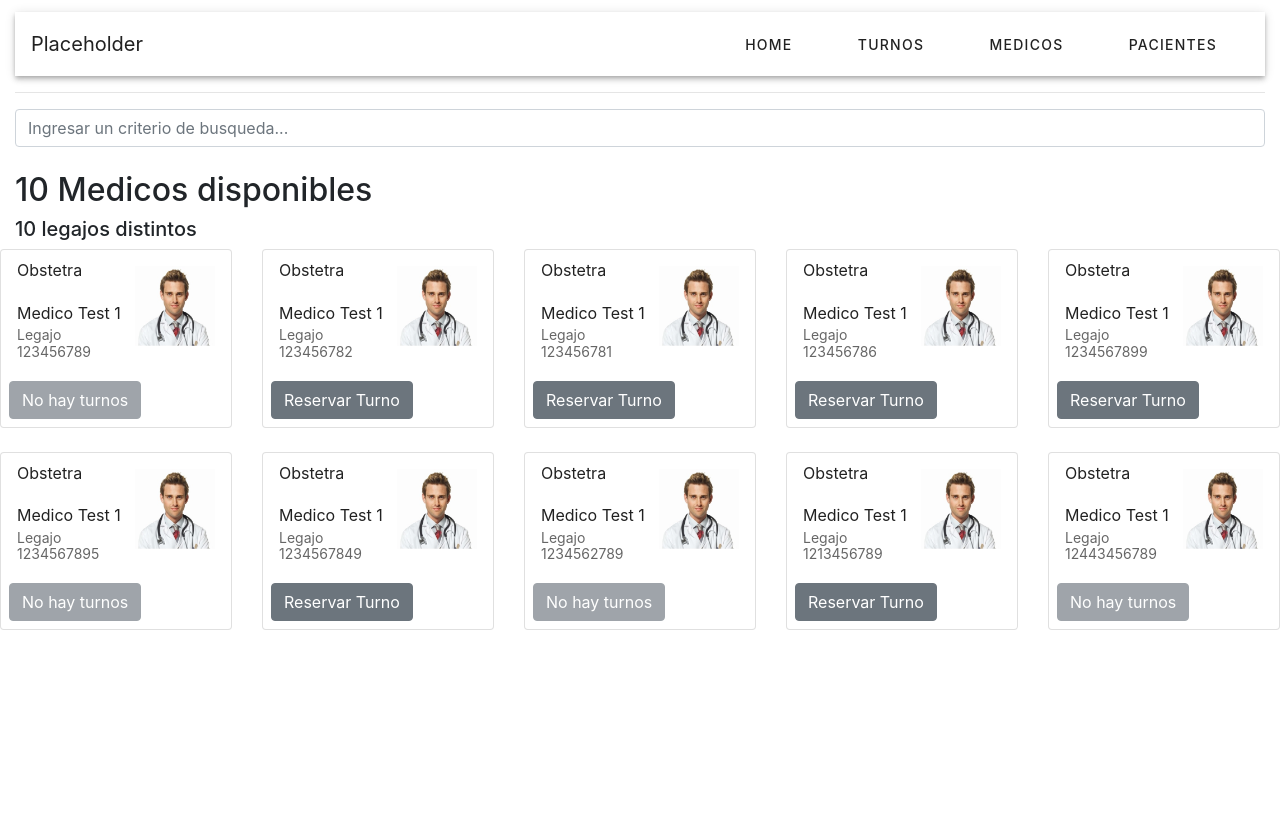
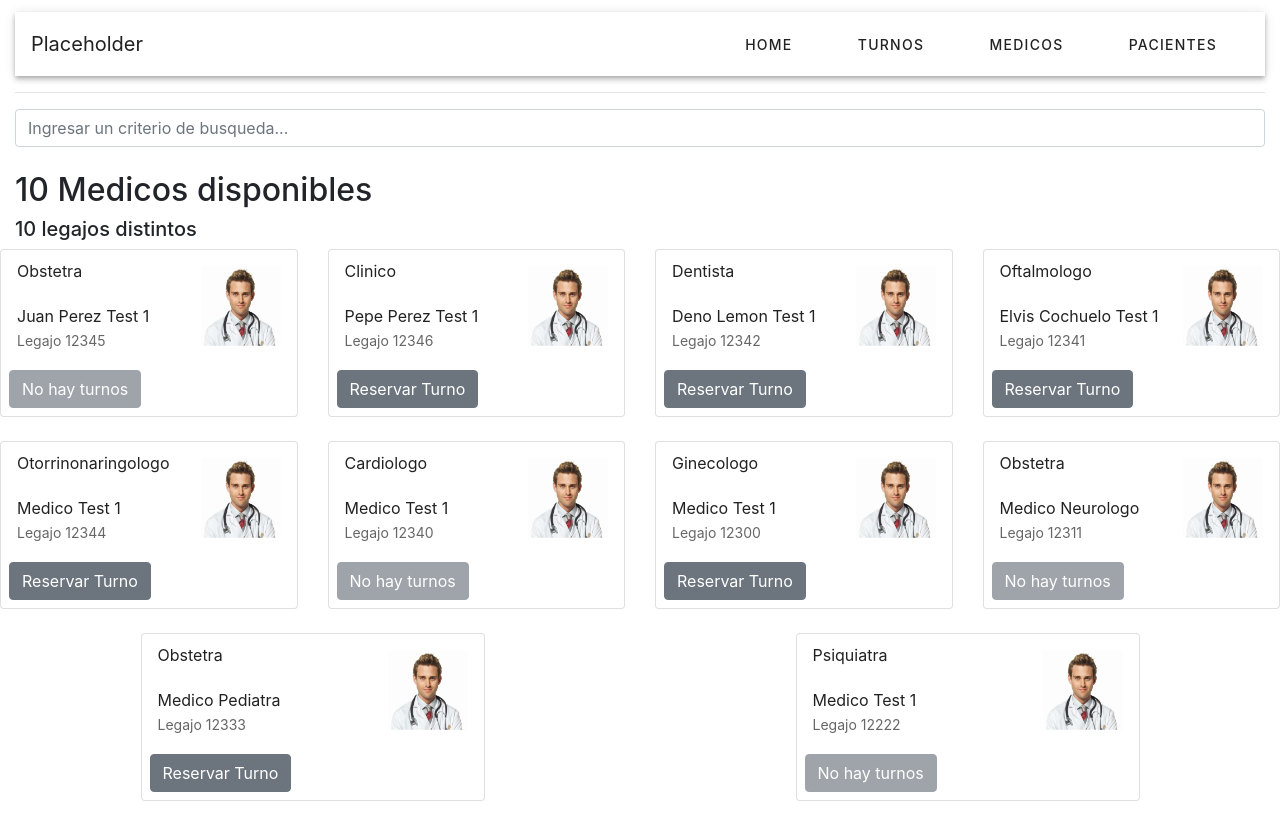
Before and after one commit to denulemos/nt2-vue, a Vue app: page /#/turnos in a window 1280 px wide. Built offline with nearby package versions, Linux system fonts and the light colour scheme.

Commit message:
nuevos css

```diff
--- a/src/components/home.vue
+++ b/src/components/home.vue
@@ -18,17 +18,5 @@
 </template>
 
 <style scoped>
-.v-application .align-center{
-   -webkit-box-align:unset!important;
-   align-items:unset!important;
-}
-.theme--light.v-application{
-   background: none;
-}
-.lighten-2 {
-max-height: 621px;
-}
-.v-image__image .v-image__image--cover{
-height: 622px;
-}
+@import '../styles/home.css';
 </style>
--- a/src/components/turnos.vue
+++ b/src/components/turnos.vue
@@ -1,6 +1,4 @@
 <template>
-
-
   <div id="app">
      <input
       type="text"
@@ -40,7 +38,7 @@
       </v-list-item>
 
       <v-card-actions >
-         <b-button depressed small @click="modalShow = true" v-if="medico.hayTurno">Reservar Turno</b-button>
+         <b-button depressed small @click="modalShow = true; nombreModal = getNombreCompleto(medico)"  v-if="medico.hayTurno">Reservar Turno</b-button>
          <b-button depressed small disabled v-else>No hay turnos</b-button>
 
 
@@ -53,7 +51,10 @@
 
 
         </div>
-        <b-modal class="modalTurnos" v-model="modalShow">Hello From Modal!</b-modal>
+        <b-modal class="modalTurnos" v-model="modalShow">
+
+          <h1>Reservar Turno con {{nombreModal}}</h1>
+          </b-modal>
       </div>
     </div>
   </div>
@@ -66,60 +67,78 @@ export default {
     return {
       hayTurno: false, //Mostrar o no boton de reserva turnos
       criterioDeBusqueda: "",
+      nombreModal : "",
+
      modalShow: false,
       medicos: [
         {
-          nombre: "Medico",
+          nombre: "Juan Perez",
           apellido: "Test 1",
-          legajo: 123456789,
+          legajo: 12345,
           especialidad: "Obstetra",
           foto: "../assets/medico.jpg",
           hayTurno: false
         },
         {
-          nombre: "Medico",
+          nombre: "Pepe Perez",
           apellido: "Test 1",
-          legajo: 123456782,
-          especialidad: "Obstetra",
+          legajo: 12346,
+          especialidad: "Clinico",
+          foto: "../assets/medico.jpg",
+          hayTurno: true
+        },
+         {
+          nombre: "Deno Lemon",
+          apellido: "Test 1",
+          legajo: 12342,
+          especialidad: "Dentista",
+          foto: "../assets/medico.jpg",
+          hayTurno: true
+        },
+         {
+          nombre: "Elvis Cochuelo",
+          apellido: "Test 1",
+          legajo: 12341,
+          especialidad: "Oftalmologo",
           foto: "../assets/medico.jpg",
           hayTurno: true
         },
          {
           nombre: "Medico",
           apellido: "Test 1",
-          legajo: 123456781,
-          especialidad: "Obstetra",
-          foto: "../assets/medico.jpg",
-          hayTurno: true
-        },
-         {
-          nombre: "Medico",
-          apellido: "Test 1",
-          legajo: 123456786,
-          especialidad: "Obstetra",
-          foto: "../assets/medico.jpg",
-          hayTurno: true
-        },
-         {
-          nombre: "Medico",
-          apellido: "Test 1",
-          legajo: 1234567899,
-          especialidad: "Obstetra",
+          legajo: 12344,
+          especialidad: "Otorrinonaringologo",
           foto: "../assets/medico.jpg",
           hayTurno: true
         },
         {
           nombre: "Medico",
           apellido: "Test 1",
-          legajo: 1234567895,
+          legajo: 12340,
+          especialidad: "Cardiologo",
+          foto: '../assets/medico.jpg',
+          hayTurno: false
+        },
+        {
+          nombre: "Medico",
+          apellido: "Test 1",
+          legajo: 12300,
+          especialidad: "Ginecologo",
+          foto: '../assets/medico.jpg',
+          hayTurno: true
+        },
+        {
+          nombre: "Medico",
+          apellido: "Neurologo",
+          legajo: 12311,
           especialidad: "Obstetra",
           foto: '../assets/medico.jpg',
           hayTurno: false
         },
         {
           nombre: "Medico",
-          apellido: "Test 1",
-          legajo: 1234567849,
+          apellido: "Pediatra",
+          legajo: 12333,
           especialidad: "Obstetra",
           foto: '../assets/medico.jpg',
           hayTurno: true
@@ -127,24 +146,8 @@ export default {
         {
           nombre: "Medico",
           apellido: "Test 1",
-          legajo: 1234562789,
-          especialidad: "Obstetra",
-          foto: '../assets/medico.jpg',
-          hayTurno: false
-        },
-        {
-          nombre: "Medico",
-          apellido: "Test 1",
-          legajo: 1213456789,
-          especialidad: "Obstetra",
-          foto: '../assets/medico.jpg',
-          hayTurno: true
-        },
-        {
-          nombre: "Medico",
-          apellido: "Test 1",
-          legajo: 12443456789,
-          especialidad: "Obstetra",
+          legajo: 12222,
+          especialidad: "Psiquiatra",
           foto: '../assets/medico.jpg',
           hayTurno: false
         }
@@ -181,11 +184,7 @@ export default {
   }
 };
 </script>
+
 <style >
-.v-avatar{
-  background: pink;
-}
-.modal-backdrop{
-  opacity: 0.1!important;
-}
+@import '../styles/turnos.css';
 </style>
--- /dev/null
+++ b/src/styles/home.css
@@ -0,0 +1,13 @@
+.v-application .align-center{
+    -webkit-box-align:unset!important;
+    align-items:unset!important;
+ }
+ .theme--light.v-application{
+    background: none;
+ }
+ .lighten-2 {
+ max-height: 621px;
+ }
+ .v-image__image .v-image__image--cover{
+ height: 622px;
+ }
--- /dev/null
+++ b/src/styles/turnos.css
@@ -0,0 +1,10 @@
+.v-avatar{
+    background: pink;
+  }
+  .modal-backdrop{
+    opacity: 0.5;
+
+  }
+  .modal-dialog{
+        max-width: 838px;
+  }
```
